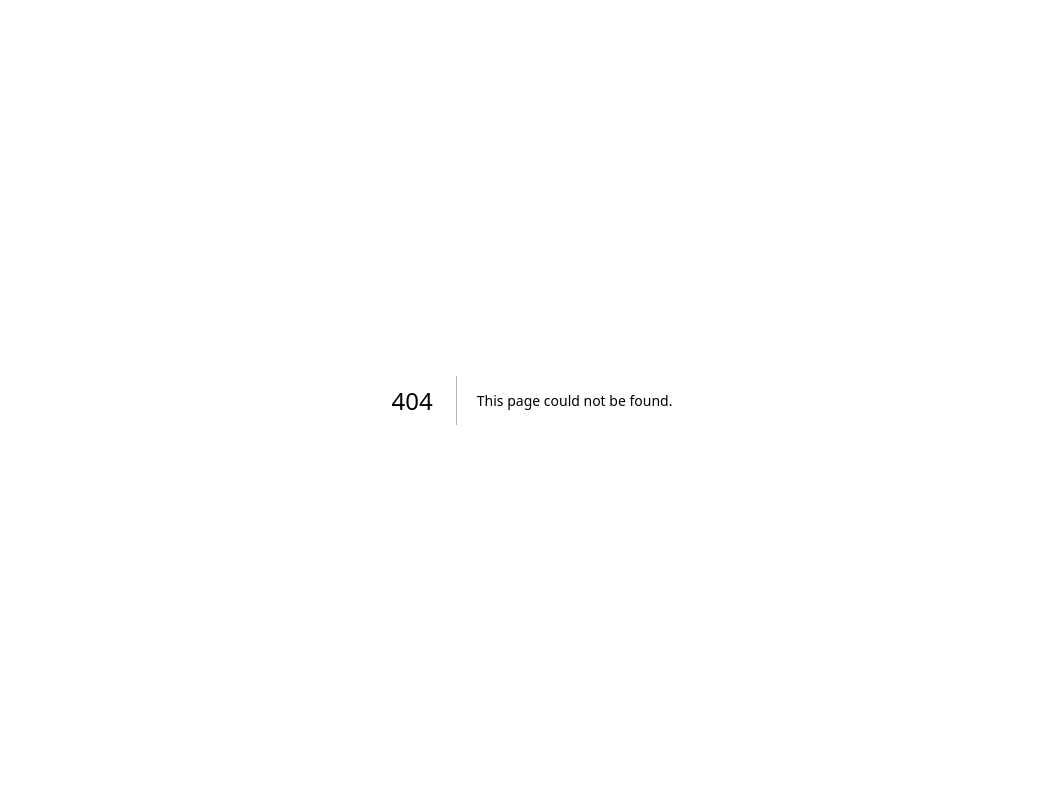
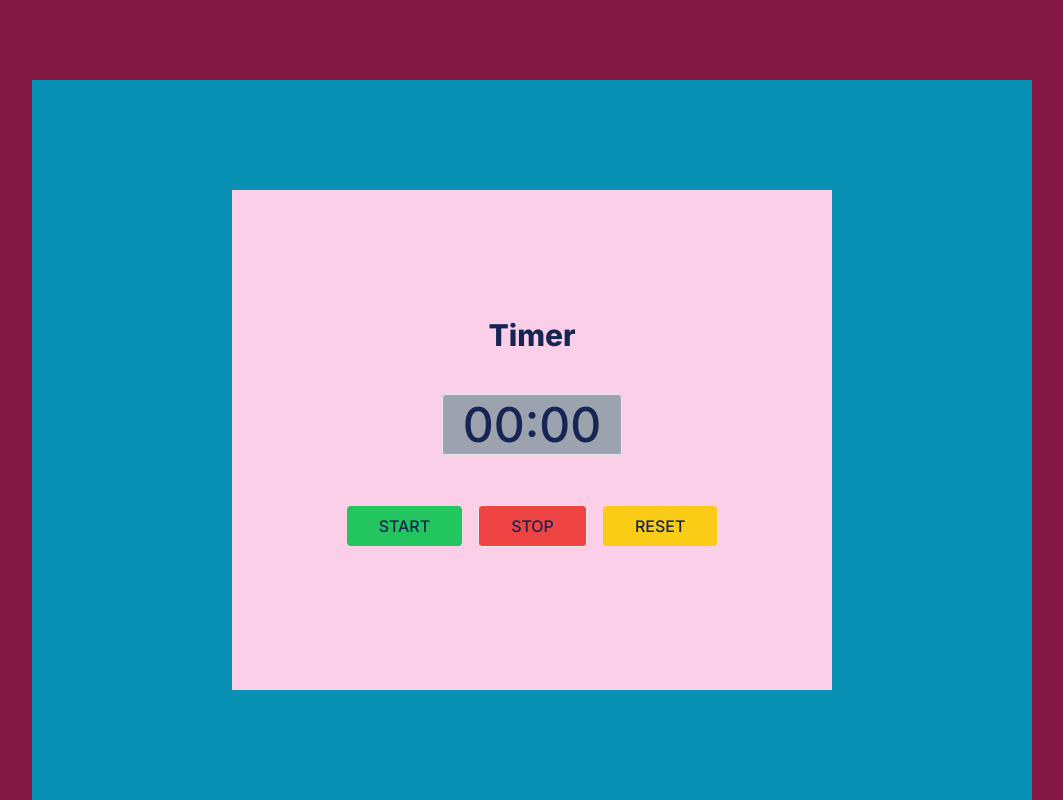
Before and after one commit to DuyBui1993/pomodoro, a Next.js app: page /duong/timer in a window 1280 px wide. Before the commit this address had no page. Shown: the whole page, without its empty margins (108-1171 px from the left). Built offline with nearby package versions, Linux system fonts and the light colour scheme.

Commit message:
add Timer CountDown

```diff
--- /dev/null
+++ b/src/app/duong/timer/page.tsx
@@ -0,0 +1,15 @@
+import * as React from 'react';
+import { TimerCountDown } from '@/components/duong/timer/TimerCountDown';
+
+const HomePage = () => {
+  return (
+    <div className="bg-white">
+      <div className="flex h-screen bg-pink-900 pt-20 text-blue-950">
+        <div className="mx-auto">
+          <TimerCountDown />
+        </div>
+      </div>
+    </div>
+  );
+};
+export default HomePage;
--- /dev/null
+++ b/src/components/duong/timer/TimerCountDown.tsx
@@ -0,0 +1,60 @@
+'use client';
+import * as React from 'react';
+
+const convertSecondsToTime = (seconds: number) => {
+  const minutes = Math.floor(seconds / 60);
+  const remainingSeconds = seconds % 60;
+  return `${minutes.toString().padStart(2, '0')}:${remainingSeconds.toString().padStart(2, '0')}`;
+};
+export const TimerCountDown = () => {
+  const [time, setTime] = React.useState(0);
+  const [state, setState] = React.useState<'STOP' | 'RUNNING'>('STOP');
+
+  React.useEffect(() => {
+    const intervalHolder = setInterval(() => {
+      if (state === 'RUNNING') {
+        setTime((prevTime) => prevTime + 1);
+      }
+    }, 1000);
+    return () => clearInterval(intervalHolder);
+  }, [state]);
+  return (
+    <div className="flex h-[720px] w-[1000px] items-center justify-center bg-cyan-600">
+      <div className="flex h-[500px] w-[600px] flex-col justify-center bg-pink-200 text-center">
+        <h1 className="mb-12 text-3xl font-extrabold text-blue-950">Timer</h1>
+        <div className="mb-10 text-5xl font-medium text-blue-950">
+          <span className="rounded border bg-gray-400 px-5 text-blue-950">
+            {convertSecondsToTime(time)}
+          </span>
+        </div>
+        <div className="my-4 flex items-center justify-center gap-4 font-medium">
+          <button
+            onClick={() => {
+              setState('RUNNING');
+            }}
+            className="rounded bg-green-500 px-8 py-2 text-blue-950 hover:bg-orange-400"
+          >
+            START
+          </button>
+          <button
+            onClick={() => {
+              setState('STOP');
+            }}
+            className="rounded border-[1px] bg-red-500 px-8 py-2 text-blue-950 hover:bg-violet-500"
+          >
+            STOP
+          </button>
+          <button
+            className="rounded bg-yellow-400 px-8 py-2 text-blue-950 hover:bg-blue-400"
+            onClick={() => {
+              setState('STOP');
+              setTime(0);
+            }}
+          >
+            RESET
+          </button>
+        </div>
+      </div>
+    </div>
+  );
+};
```
